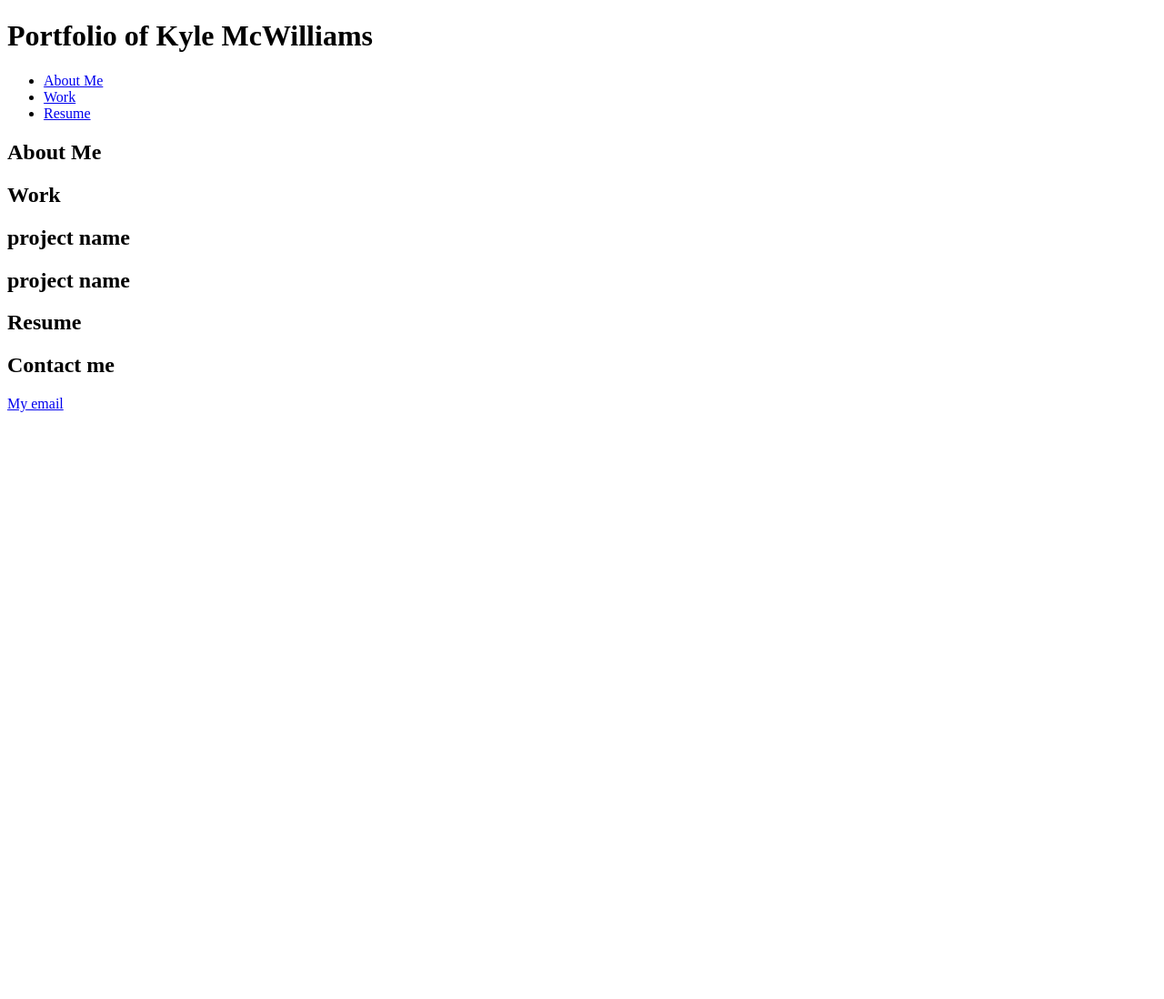
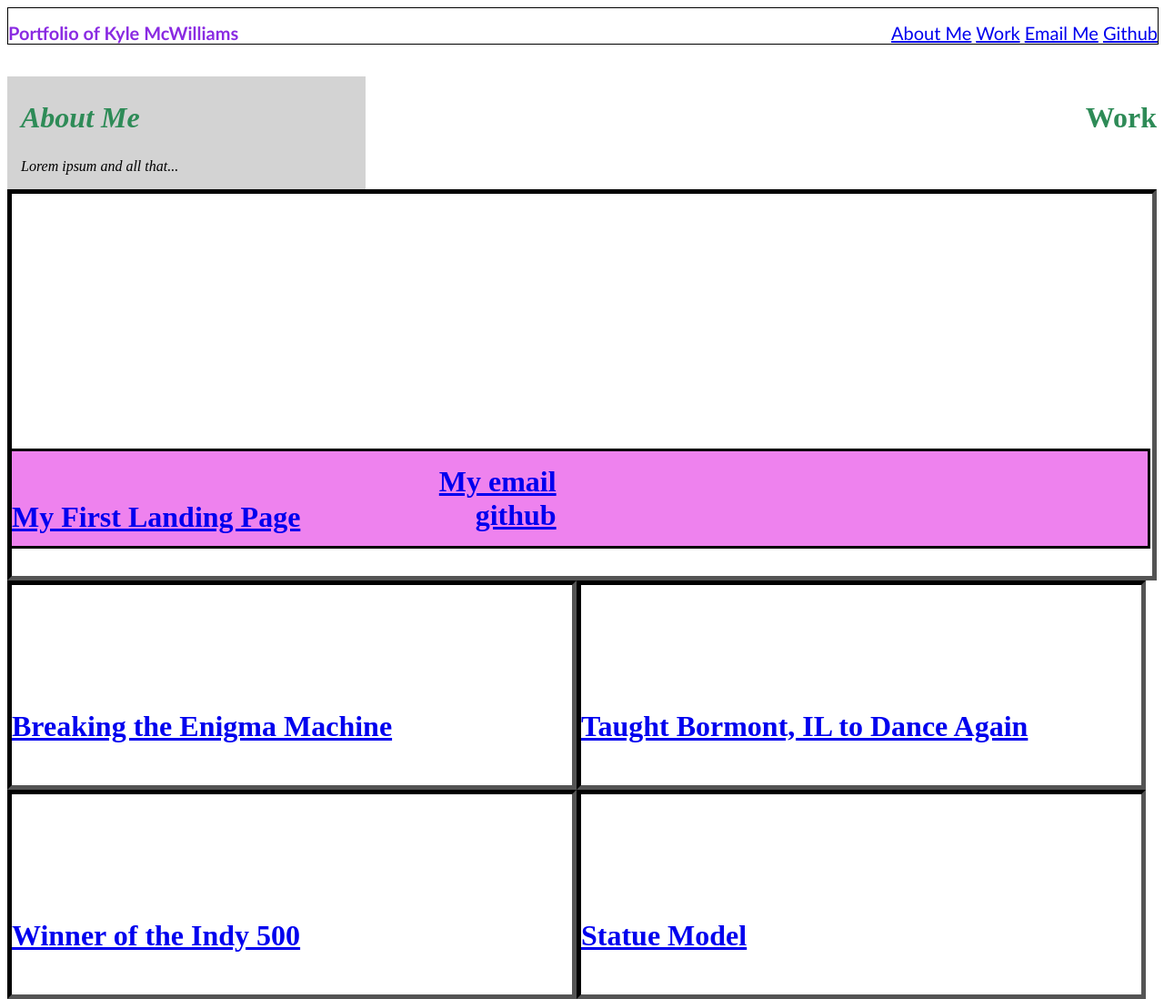
Before and after one commit to kmcwilliams1/MyPortfolio, a plain HTML site: page index.html in a window 1280 px wide. Shown: the whole page at 91% size. Before the commit the page ends 800 px from the top, so only its background shows below. Drawn offline with Linux system fonts and the light colour scheme.

Commit message:
mostly done but not quite

```diff
--- a/index.html
+++ b/index.html
@@ -10,34 +10,52 @@
 <body>
     <header>
         <h1>Portfolio of Kyle McWilliams</h1>
-            <ul>
-                  <li>
-                      <a href="#">About Me</a>
-                  </li>
-                  <li>
-                     <a href="#">Work</a>
-                 </li>
-                 <li>
-                    <a href="#">Resume</a>
-                 </li>
-            </ul>
-    </header>
-    <section>
+        <div>
+
+             <a href=".aboutme">About Me</a>
+
+             <a href=".container">Work</a>
+
+            <a href=".content">Email Me</a>
+
+            <a href=".content">Github</a>
+           </div>
+     </header>
+ <div class = "main">
+
+    <aside class = "aboutme">
         <h2>About Me</h2>
-    </section>
-    <section >
-        <h2> Work</h2>
-            <section class="box">
-            <h2>project name</h2>
-            </section>
-            <section class="box">
-            <h2>project name</h2>
-            </section>
-    <section >
-        <h2> Resume</h2>
-    </section>
+        <p>Lorem ipsum and all that...</p>
+    </aside>
+
+
+    <h2> Work</h2>
+    <section class="container">
+        <div class="contenador">
+            <div class="box">
+            <h2> <a href = "https://kmcwilliams1.github.io/mini-landing-page/">My First Landing Page</a></h2>
+            </div>
+            <div class="box">
+            <h2><a href ="https://en.wikipedia.org/wiki/Enigma_machine"> Breaking the Enigma Machine</h2></a>
+            </div>
+            <div class="box">
+            <h2><a href ="https://en.wikipedia.org/wiki/Footloose_(1984_film)">Taught Bormont, IL to Dance Again</h2></a>
+            </div>
+            <div class="box">
+            <h2> <a href = "https://en.wikipedia.org/wiki/Indianapolis_500">Winner of the Indy 500</a></h2>
+            </div>
+            <div class="box">
+            <h2><a href ="https://en.wikipedia.org/wiki/David_(Michelangelo)">Statue Model</h2></a>
+            </div>
+        </div>
+     </section>
+     </div>
     <footer>
-    <h2>Contact me</h2> <a href = "mailto">My email</a>
+        <div>
+            <div class = "content">
+    <h2><a href = ".mailto: kmac52694@gmail.com">My email</a>  <a href = "https://github.com/kmcwilliams1">github</a></h2>
+        </div>
+        </div>
     </footer>
 </body>
 </html>
--- a/style.css
+++ b/style.css
@@ -0,0 +1,130 @@
+    .main{
+        margin: 25px 0px;
+        padding: 10px 0px;
+        display: flex;
+        flex-direction: row;
+        justify-content: space-between;
+        flex-wrap: wrap;
+        align-items: stretch;
+    }
+
+
+
+header {
+    max-height: max-content;
+    width: 100%;
+    border: thin solid black;
+    padding-top: 15px;
+    margin-bottom: 20px;
+    font-family: 'Trebuchet MS', 'Lucida Sans Unicode', 'Lucida Grande', 'Lucida Sans', Arial, sans-serif;
+    font-size: 20px;
+    display: flex;
+    justify-content: space-between;
+    align-items: center;
+    flex-wrap: wrap;
+    flex-direction: row;
+}
+
+
+header h1 {
+    font-size: 20px;
+    color: blueviolet;
+    display: inline-block;
+    margin: 0%;
+    padding: 10px 33% 10px -39%;
+
+}
+
+
+h2{
+    color: seagreen;
+    font-size: xx-large;
+}
+
+.aboutme {
+
+        width: 30%;
+        padding-left: 15px;
+        float: right;
+        font-style: italic;
+        background-color: lightgray;
+
+    /* how to put a line on the side? */
+}
+
+
+.container{
+    height: 250px;
+    display: flex;
+    justify-content: center;
+    flex-wrap: wrap;
+    justify-content: space-between;
+}
+    /* deals with the project boxes */
+
+.contenador{
+    display: flex;
+    flex-wrap: wrap;
+
+}
+/* makes the first box bigger */
+.box:first-child{
+    min-height: 400px;
+    flex-basis: 100%;
+}
+/* sets boxes parameters */
+.box {
+    border:inset 5px black;
+    display: flex;
+    align-items: flex-end;
+    padding-bottom: 20px;
+    flex-basis: calc(50% - 1em);
+    max-height: 200px;
+    min-height: 200px;
+}
+/* gives a cool little glow */
+.box:hover{
+    box-shadow: inset 5px 5px 10px gold;
+    transition: all .5s ease-in-out;
+}
+footer {
+    border: solid black;
+    background-color: violet;
+    bottom: 0;
+    justify-content: space-between;
+    align-items: center;
+    flex-direction: row;
+    display: flex;
+    flex-wrap: wrap;
+    width: 99%;
+    margin: 0;
+    top: 100%;
+}
+
+footer h2{
+    flex: 0 0 20%;
+    text-align: right;
+
+}
+
+footer div {
+    flex: 0 0 80%;
+}
+
+.content {
+    display: flex;
+    flex-wrap: wrap;
+    justify-content: space-around;
+    align-items: center;
+    height: 100%;
+    flex-direction: row;
+
+}
+.content h2 {
+    display: inline-block;
+    padding: 10px;
+    margin: 5px;
+    flex-direction: row;
+    align-items:center ;
+}
+/* why wont it center? */
```
